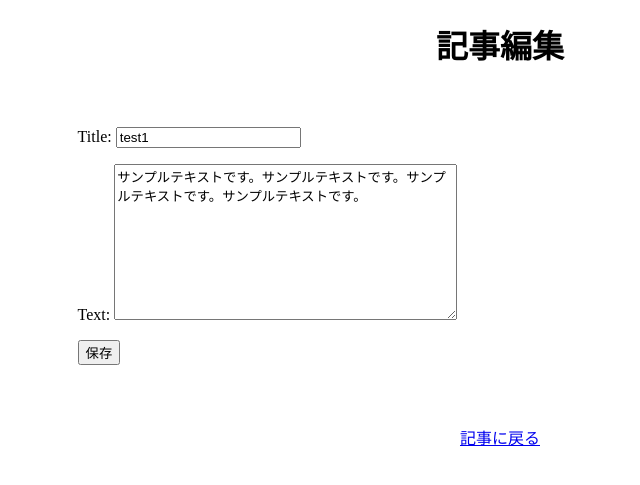
After one commit to shumpei-kayano/django_blog, a Django app: page /edit/1 in a window 1280 px wide. The commit adds this page. Shown: the top 485 px of the page, without its empty margins (140-780 px from the left). Run offline with Django 3.2, Linux system fonts and the light colour scheme; data comes from the database, SQL or seed files in the repository; both versions use the stored data as it was after the commit.

Commit message:
更新処理の追加

```diff
--- /dev/null
+++ b/django_blog/blogs/templates/blogs/edit.html
@@ -0,0 +1,23 @@
+<!DOCTYPE html>
+<html lang="ja">
+  <head>
+    <meta charset="UTF-8" />
+    <meta http-equiv="X-UA-Compatible" content="IE=edge" />
+    <meta name="viewport" content="width=device-width, initial-scale=1.0" />
+    <title>ブログ編集</title>
+  </head>
+  <body>
+    <h1 style="text-align: center">記事編集</h1>
+    <div style="width: 70%; margin: 0px auto">
+      <div style="margin: 60px 20px">
+        <form action="{% url 'blogs:edit' blog.id %}" method="POST">
+          {% csrf_token %} {{ form.as_p }}
+          <button class="btn" type="submit">保存</button>
+        </form>
+      </div>
+      <div style="text-align: center; margin-top: 50px">
+        <a href="{% url 'blogs:detail' blog.id %}">記事に戻る</a>
+      </div>
+    </div>
+  </body>
+</html>
--- a/django_blog/blogs/urls.py
+++ b/django_blog/blogs/urls.py
@@ -7,5 +7,6 @@ urlpatterns = [
     path('', views.index, name='index'),
     path('detail/<int:blog_id>', views.detail, name='detail'),
     path('new/', views.new, name='new'),
-    path('delete/<int:blog_id>/', views.delete, name='delete'), # 追加
+    path('delete/<int:blog_id>/', views.delete, name='delete'),
+    path('edit/<int:blog_id>', views.edit, name='edit'), # 追加
 ]
--- a/django_blog/blogs/views.py
+++ b/django_blog/blogs/views.py
@@ -30,3 +30,21 @@ def delete(request, blog_id):
     blog = Blog.objects.get(id=blog_id)
     blog.delete()
     return redirect('blogs:index')
+
+# 更新処理 GETアクセスとPOSTアクセスの２パターンある
+def edit(request, blog_id):
+    blog = Blog.objects.get(id=blog_id)
+    if request.method == 'POST':
+        # POST送信されてきた場合は入力値を設定
+        form = BlogForm(request.POST, instance=blog)
+        if form.is_valid():
+            form.save()
+            return redirect('blogs:detail', blog_id=blog_id)
+    else:
+        # もともと保存されてあった内容が表⽰するためにinstance=blogを追加する
+        form = BlogForm(instance=blog)
+    return render(request, 'blogs/edit.html', {'form':form, 'blog':blog})
+'''
+ModelFormは、ModelForm(instance=インスタンス) とすることで、
+あらかじめ特定のインスタンスの値を持ったフォームを表⽰させることができる
+'''
```
Also changed, not shown: django_blog/blogs/templates/blogs/detail.html (+7 -11 lines), django_blog/db.sqlite3.
